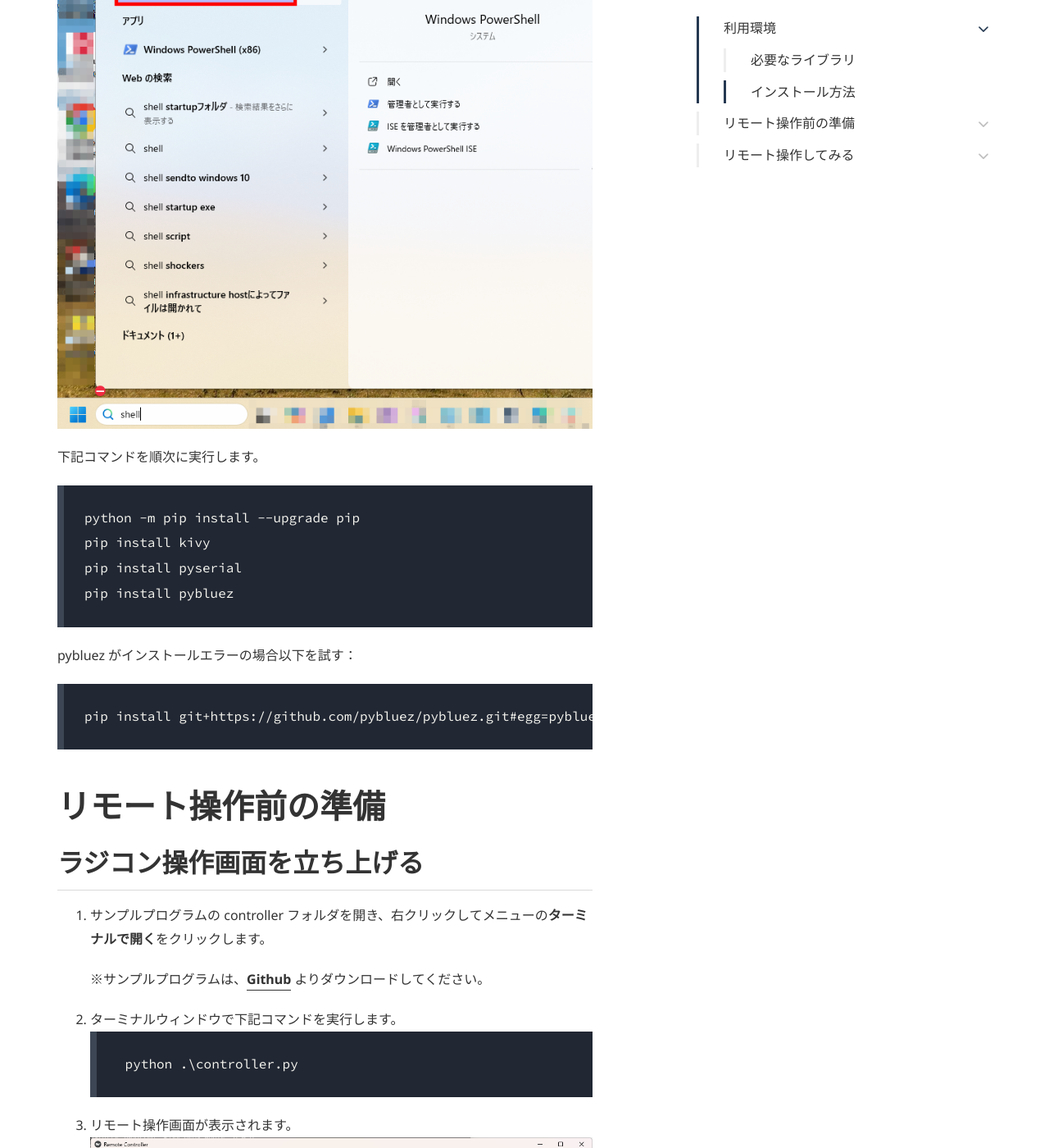
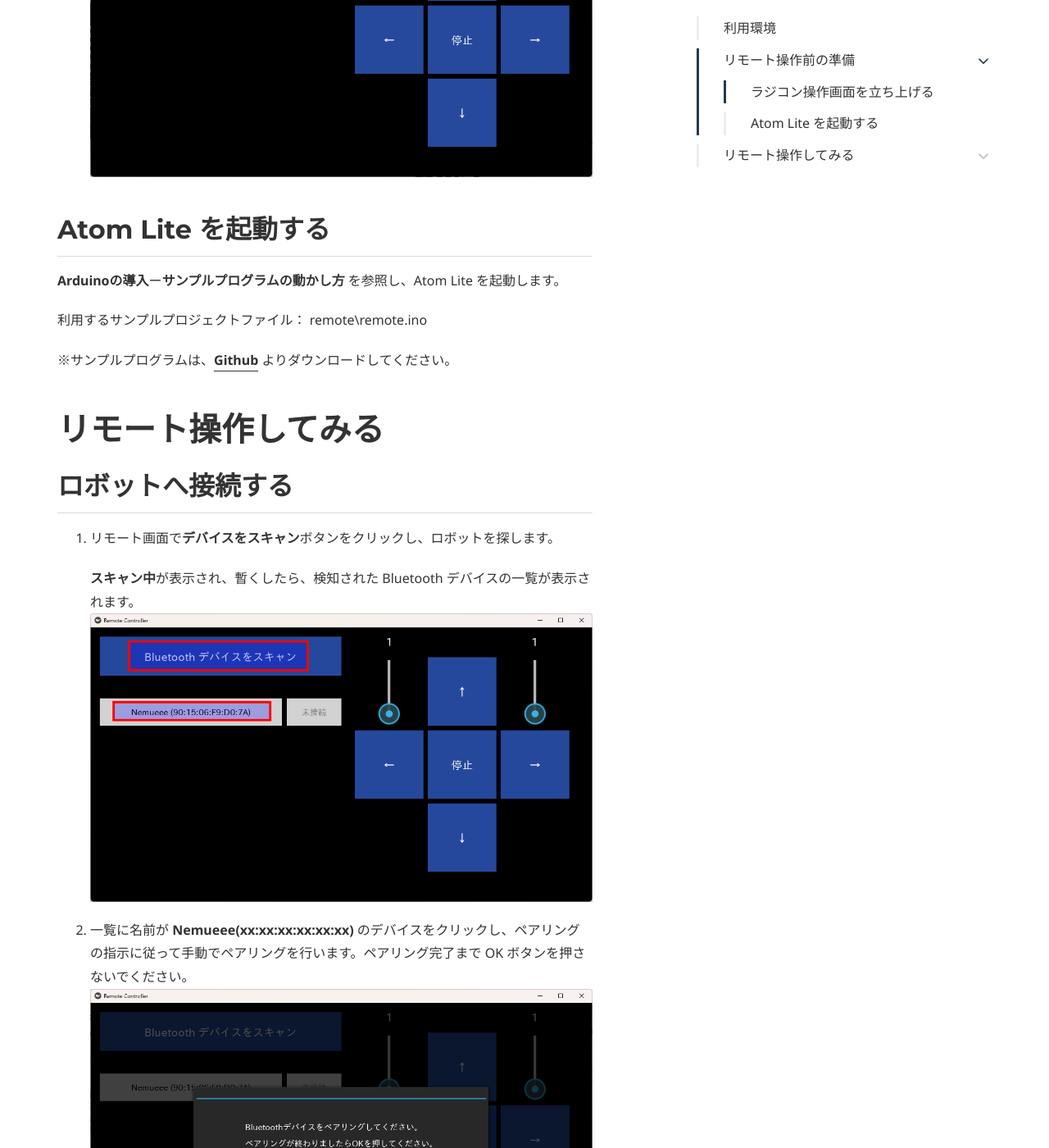
Before and after one commit to LifeTechRobotics/secaro_arduino_manual, a Jekyll site: the page built from remote.md, in a window 1280 px wide and 1400 px high, scrolled down 1360 px. Shown: the whole window at 82% size. Built offline with Jekyll 4.4.1, drawn with Linux system fonts in a browser that asks for light colours; some web fonts are replaced; some of the changed text lies outside the part shown.

Commit message:
update doc

````diff
--- a/_config.yml
+++ b/_config.yml
@@ -4,7 +4,7 @@
     color_theme: green
     header:
         logo:
-            text: セカロ（Secaro）で始める！Arduinoロボット入門
+            text: セカロ（Secaro）ではじめる！Arduinoロボット入門
             image:
         nav:
             - item_name: Arduinoの導入
--- a/remote.md
+++ b/remote.md
@@ -6,7 +6,7 @@
 
 # Hero section
 title: ラジコン操作
-description: ロボットを遠隔操作できるようにしてみます。
+description: ロボットを遠隔操作してみましょう。
 
 # Author box
 # author:
@@ -31,49 +31,18 @@
 # 利用環境
 - Windows 11
 - Python 3.8
-- Kivy 2.3.1
 
-## 必要なライブラリ
-- pyserial
-- pybluez
-
-## インストール方法
-PC 左下の検索欄に **shell** を入力し、最も一致する検索結果の **Windows PowerShell** をクリックします。
-![0](../images/remote/0.png)
-
-下記コマンドを順次に実行します。
-```
-python -m pip install --upgrade pip
-pip install kivy
-pip install pyserial
-pip install pybluez
-```
-pybluez がインストールエラーの場合以下を試す：
-```
-pip install git+https://github.com/pybluez/pybluez.git#egg=pybluez
-```
 # リモート操作前の準備
 ## ラジコン操作画面を立ち上げる
-1. サンプルプログラムの controller フォルダを開き、右クリックしてメニューの**ターミナルで開く**をクリックします。
-
-   ※サンプルプログラムは、**[Github](https://github.com/LifeTechRobotics/secaro_arduino_projects.git)** よりダウンロードしてください。
-
-
-2. ターミナルウィンドウで下記コマンドを実行します。
-    ```
-    python .\controller.py
-    ```
+1. サンプルプログラムの controller フォルダを開き、**controller.exe** をダブルクリックします。
+    ![0](../images/remote/0.png)
 3. リモート操作画面が表示されます。
     ![1](../images/remote/1.png)
 
-## Atom Lite を立ち上げる
-サンプルプロジェクトファイル： remote\remote.ino
+## Atom Lite を起動する
+**Arduinoの導入**ー**サンプルプログラムの動かし方** を参照し、Atom Lite を起動します。
 
-実行方法は、**Arduinoの導入**ー**サンプルプログラムの動かし方** を参照してください。
-
-<div class="callout callout--info">
-    <p><strong>ラジコン操作画面で操作しない限り、Atom Lite が動きません。</strong></p>
-</div>
+利用するサンプルプロジェクトファイル： remote\remote.ino
 
 ※サンプルプログラムは、**[Github](https://github.com/LifeTechRobotics/secaro_arduino_projects.git)** よりダウンロードしてください。
 
````
Also changed, not shown: auto.md (+3 -3 lines), enviroment.md (+7 -1 lines), robot.md (+3 -3 lines), servo.md (+59 -103 lines), images/enviroment/1201.png (added), images/enviroment/1202.png (added), images/remote/0.png.
